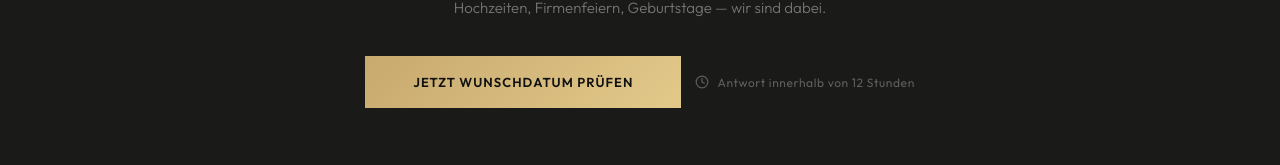
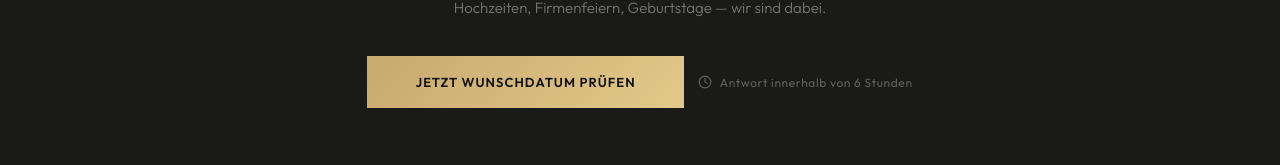
Before and after one commit to shirzad1101/EventRuhr, a React (Vite) app: page / in a window 1280 px wide. Shown: the part 3510-3675 px from the top of the page. Built offline with nearby package versions, Linux system fonts and the light colour scheme.

Commit message:
Update response time from 12h to 6h

```diff
--- a/src/App.jsx
+++ b/src/App.jsx
@@ -490,7 +490,7 @@ function Modal({ onClose }) {
             </button>
 
             <p style={{ textAlign: "center", fontSize: 11, color: "rgba(255,255,255,0.25)", marginTop: 14, fontFamily: "'Outfit', sans-serif", letterSpacing: "0.05em" }}>
-              Kostenlos & unverbindlich · Antwort innerhalb von 12h
+              Kostenlos & unverbindlich · Antwort innerhalb von 6h
             </p>
           </div>
         ) : (
@@ -503,7 +503,7 @@ function Modal({ onClose }) {
               <span style={{ color: GOLD }}>deine Anfrage!</span>
             </h3>
             <p style={{ fontFamily: "'Outfit', sans-serif", fontSize: 14, color: "rgba(255,255,255,0.55)", lineHeight: 1.75, maxWidth: 380, margin: "0 auto 28px" }}>
-              Wir verzeichnen aktuell eine extrem hohe Nachfrage für die kommende Hochzeitssaison. Wir prüfen unsere Kapazitäten für dein Datum und melden uns <strong style={{ color: "rgba(255,255,255,0.8)", fontWeight: 500 }}>innerhalb von 12 Stunden</strong> bei dir.
+              Wir verzeichnen aktuell eine extrem hohe Nachfrage für die kommende Hochzeitssaison. Wir prüfen unsere Kapazitäten für dein Datum und melden uns <strong style={{ color: "rgba(255,255,255,0.8)", fontWeight: 500 }}>innerhalb von 6 Stunden</strong> bei dir.
             </p>
             <div style={{ background: "rgba(200,169,110,0.06)", border: "1px solid rgba(200,169,110,0.15)", padding: "14px 20px", marginBottom: 24 }}>
               <p style={{ fontFamily: "'Outfit', sans-serif", fontSize: 12, color: "rgba(200,169,110,0.8)", letterSpacing: "0.08em", textTransform: "uppercase" }}>
@@ -895,7 +895,7 @@ export default function App() {
 
           {/* Stats row */}
           <div style={{ display: "flex", gap: 40, marginTop: 40, flexWrap: "wrap", animation: "fadeInUp 0.7s ease 0.6s both" }}>
-            {[["150+", "Events begleitet"], ["100%", "Kundenzufriedenheit"], ["12h", "Antwortzeit"]].map(([num, label]) => (
+            {[["150+", "Events begleitet"], ["100%", "Kundenzufriedenheit"], ["6h", "Antwortzeit"]].map(([num, label]) => (
               <div key={label} className="stat-card">
                 <p className="font-display" style={{ fontSize: 28, fontWeight: 400, color: GOLD, lineHeight: 1 }}>{num}</p>
                 <p style={{ fontSize: 12, color: "rgba(255,255,255,0.35)", marginTop: 4, letterSpacing: "0.06em", fontFamily: "'Outfit', sans-serif" }}>{label}</p>
@@ -1050,7 +1050,7 @@ export default function App() {
           <div style={{ display: "flex", alignItems: "center", gap: 8 }}>
             <Clock size={14} color="rgba(255,255,255,0.3)" />
             <span style={{ fontSize: 12, color: "rgba(255,255,255,0.3)", fontFamily: "'Outfit', sans-serif", letterSpacing: "0.05em" }}>
-              Antwort innerhalb von 12 Stunden
+              Antwort innerhalb von 6 Stunden
             </span>
           </div>
         </div>
```
